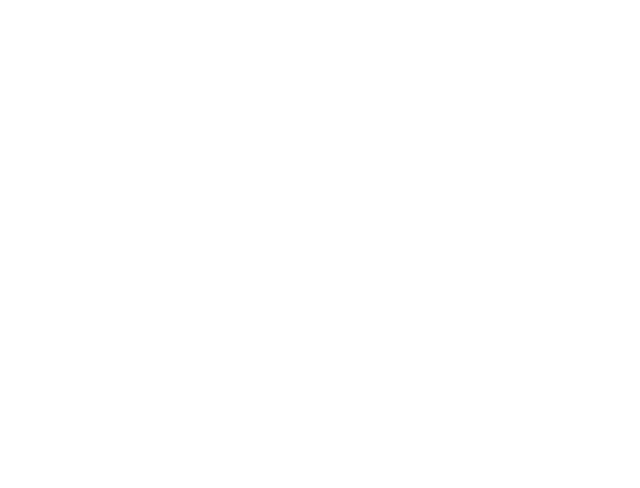
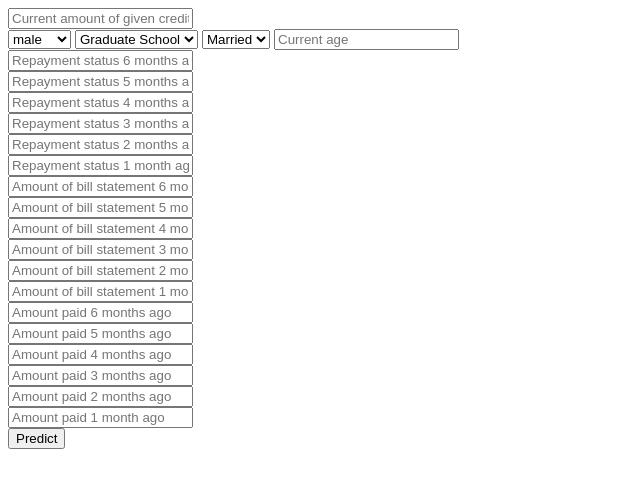
Before and after one commit to octaviansima/Default-Predictions, a Django app: page / in a window 1280 px wide. Before the commit the part shown is empty. Shown: the top 488 px of the page, without its empty margins (0-640 px from the left). Run offline with Django 3.2, Linux system fonts and the light colour scheme.

Commit message:
basic views

```diff
--- a/predictions/models.py
+++ b/predictions/models.py
@@ -4,7 +4,7 @@ class Default(models.Model):
     did_default = models.BooleanField()
 
 class Features(models.Model):
-    amount = models.IntegerField()
+    amount_of_given_credit = models.IntegerField()
     gender = models.IntegerField()
     education = models.IntegerField()
     marital_status = models.IntegerField()
--- a/predictions/templates/predictions/index.html
+++ b/predictions/templates/predictions/index.html
@@ -1,10 +1,50 @@
 <!DOCTYPE html>
+
+{% load static %}
+<link rel="stylesheet" type="text/css" href="{% static 'predictions/index.css' %}" />
 <html lang="en">
 <head>
     <meta charset="UTF-8">
     <title>Credit Default Prediction</title>
 </head>
-<body>
+<input type="text" placeholder="Current amount of given credit" name="amount_of_given_credit"><br>
+<select class="gender">
+  <option value="male">male</option>
+  <option value="female">female</option>
+</select>
+<select class="education">
+    <option value ="graduate">Graduate School</option>
+    <option value ="university">University</option>
+    <option value ="high school">High School</option>
+    <option value ="other">Other</option>
+</select>
+<select class="marital_status">
+    <option value ="married">Married</option>
+    <option value ="single">Single</option>
+    <option value ="Other">Other</option>
+</select>
+<input type="text" placeholder="Current age" name="age"><br>
 
+<input type="text" placeholder="Repayment status 6 months ago" name="payment_status_6"><br>
+<input type="text" placeholder="Repayment status 5 months ago" name="payment_status_5"><br>
+<input type="text" placeholder="Repayment status 4 months ago" name="payment_status_4"><br>
+<input type="text" placeholder="Repayment status 3 months ago" name="payment_status_3"><br>
+<input type="text" placeholder="Repayment status 2 months ago" name="payment_status_2"><br>
+<input type="text" placeholder="Repayment status 1 month ago" name="payment_status_1"><br>
+
+<input type="text" placeholder="Amount of bill statement 6 months ago" name="bill_statement_6"><br>
+<input type="text" placeholder="Amount of bill statement 5 months ago" name="bill_statement_5"><br>
+<input type="text" placeholder="Amount of bill statement 4 months ago" name="bill_statement_4"><br>
+<input type="text" placeholder="Amount of bill statement 3 months ago" name="bill_statement_3"><br>
+<input type="text" placeholder="Amount of bill statement 2 months ago" name="bill_statement_2"><br>
+<input type="text" placeholder="Amount of bill statement 1 month ago" name="bill_statement_1"><br>
+
+<input type="text" placeholder="Amount paid 6 months ago" name="previous_payment_6"><br>
+<input type="text" placeholder="Amount paid 5 months ago" name="previous_payment_5"><br>
+<input type="text" placeholder="Amount paid 4 months ago" name="previous_payment_4"><br>
+<input type="text" placeholder="Amount paid 3 months ago" name="previous_payment_3"><br>
+<input type="text" placeholder="Amount paid 2 months ago" name="previous_payment_2"><br>
+<input type="text" placeholder="Amount paid 1 month ago" name="previous_payment_1"><br>
 </body>
+<input type="submit" value="Predict" />
 </html>
```
Also changed, not shown: Default/settings.py (+6 -2 lines), predictions/migrations/0002_auto_20180712_1508.py (added), predictions/static/predictions/index.css (added).
